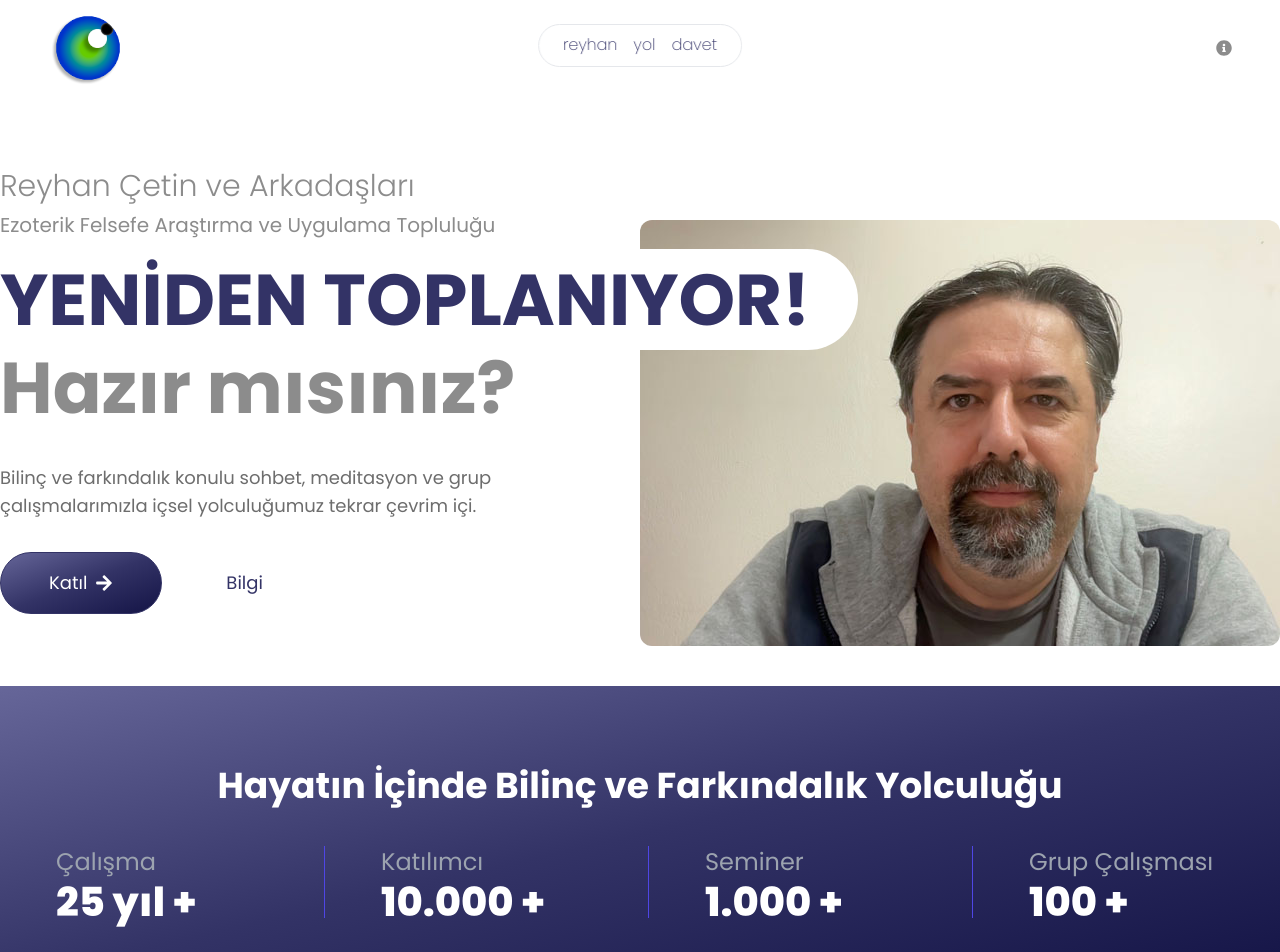
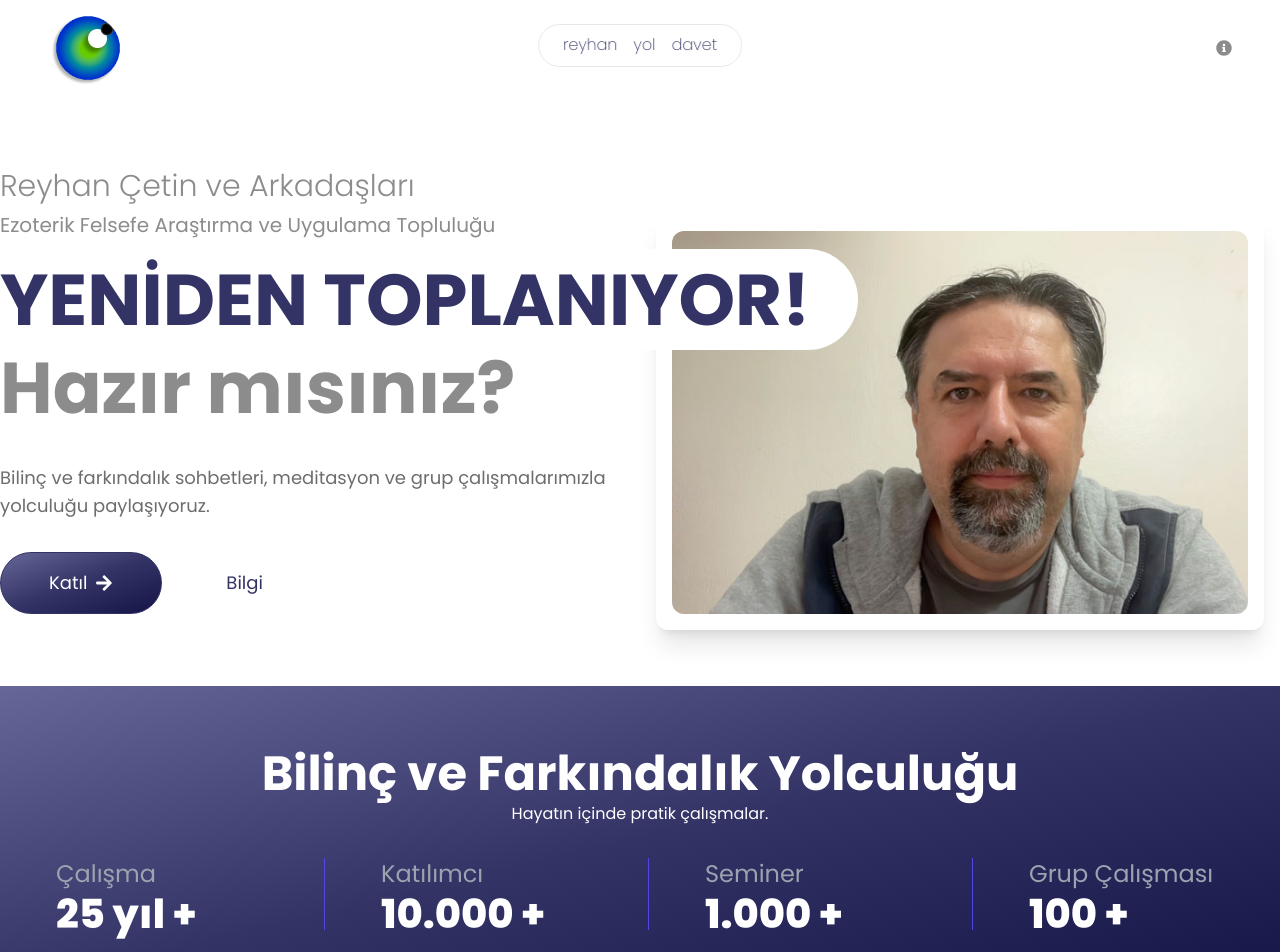
Before and after one commit to rcteenx/reyhancetin_org_tr, a Next.js app: page / in a window 1280 px wide. Shown: the top 952 px of the page. Built offline with nearby package versions, Linux system fonts and the light colour scheme.

Commit message:
update home

```diff
--- a/app/globals.css
+++ b/app/globals.css
@@ -45,6 +45,9 @@
 
 @layer components {
   .gradientIndigo {
+    @apply bg-gradient-to-br from-indigo-light-3 via-indigo to-indigo-dark-3 text-white;
+  }
+  .gradientGray {
     @apply bg-gradient-to-br from-indigo-light-3 via-indigo to-indigo-dark-3 text-white;
   }
   .gradientIndigoToWhite {
--- a/components/sections/home/1-hero.jsx
+++ b/components/sections/home/1-hero.jsx
@@ -5,7 +5,7 @@ const Hero = ({ rVideo }) => {
   return (
     <section
       id="hero"
-      className="container mx-auto px-4 my-2 md:p-0 md:my-10 lg:mt-16 flex flex-col xl:flex-row justify-center gap-0"
+      className="md:container mx-auto my-4 md:my-10 lg:mt-16 flex flex-col xl:flex-row justify-center gap-0 "
     >
       <div className="xl:w-1/2 xl:pr-2 text-center xl:text-left">
         <h2 className="mb-4 font-light text-center xl:text-left md:text-lg lg:text-3xl text-primary">
@@ -17,7 +17,7 @@ const Hero = ({ rVideo }) => {
         </h2>
         <hr className="md:hidden" />
         <h1 className="text-3xl sm:text-4xl md:text-6xl lg:text-7xl font-bold text-indigo ">
-          <span className="xl:bg-white xl:whitespace-nowrap relative z-10 xl:pr-12 rounded-full">
+          <span className="xl:bg-white xl:whitespace-nowrap relative z-10 xl:pr-12 xl:rounded-r-full">
             {contHero.h1a}
           </span>
           <br />
@@ -42,14 +42,16 @@ const Hero = ({ rVideo }) => {
           </a>
         </div>
       </div>
-      <div className="flex flex-col justify-end items-center  bg-cover relative rounded-2xl">
+      <div className="flex flex-col justify-end p-4 ">
+        <div className="p-4 shadow-xl rounded-b-xl">
           <img
             src={rVideo.src}
             alt="img colletion"
             width="w-full"
             height={400}
-          className=" rounded-xl"
+            className="  rounded-xl"
           />
+        </div>
       </div>
     </section>
   );
--- a/components/sections/home/2-info-bar.jsx
+++ b/components/sections/home/2-info-bar.jsx
@@ -1,9 +1,10 @@
 export default function InfoBar({ info }) {
   return (
     <section className="gradientIndigo py-8 lg:py-16 text-white">
-      <div className="container mx-auto">
-        <h2 className="text-2xl lg:text-4xl text-center">{info.h2}</h2>
-        <div className="grid grid-cols-1 lg:grid-cols-4 gap-4 lg:divide-x divide-indigo-600 lg:[&>*]:pl-14 mt-10 md:text-left">
+      <div className="container mx-auto text-center">
+        <h2 className="my-0 text-lg md:text-3xl lg:text-5xl ">{info.h2}</h2>
+        <p className="">{info.desc}</p>
+        <div className="grid grid-cols-1 lg:grid-cols-4 gap-4 lg:divide-x divide-indigo-600 lg:[&>*]:pl-14 mt-4 lg:mt-8 md:text-left">
           {info.items.map((i, index) => (
             <div key={index} className="text-center lg:text-left">
               <div className="text-lg lg:text-2xl text-gray-400 ">
--- a/content/data/index.js
+++ b/content/data/index.js
@@ -3,14 +3,15 @@ export const contHero = {
   h2b: "Ezoterik Felsefe Araştırma ve Uygulama Topluluğu",
   h1a: "YENİDEN TOPLANIYOR!",
   h1b: "Hazır mısınız?",
-  desc: "Bilinç ve farkındalık konulu sohbet, meditasyon ve grup çalışmalarımızla içsel yolculuğumuz tekrar çevrim içi.",
+  desc: "Bilinç ve farkındalık sohbetleri, meditasyon ve grup çalışmalarımızla yolculuğu paylaşıyoruz.",
   btn1: "Katıl",
   btn2: "Bilgi",
   quote: "Kendimizi ne kadar anlıyor ve gerçekliğimizi yaşayabiliyoruz?",
 };
 
 export const barInfo = {
-  h2: "Hayatın İçinde Bilinç ve Farkındalık Yolculuğu",
+  h2: "Bilinç ve Farkındalık Yolculuğu",
+  desc: "Hayatın içinde pratik çalışmalar.",
   items: [
     {
       title: "Çalışma",
```
Also changed, not shown: public/index.html (added, +67 -0 lines). Lines whose indentation alone changed are shown as unchanged.
